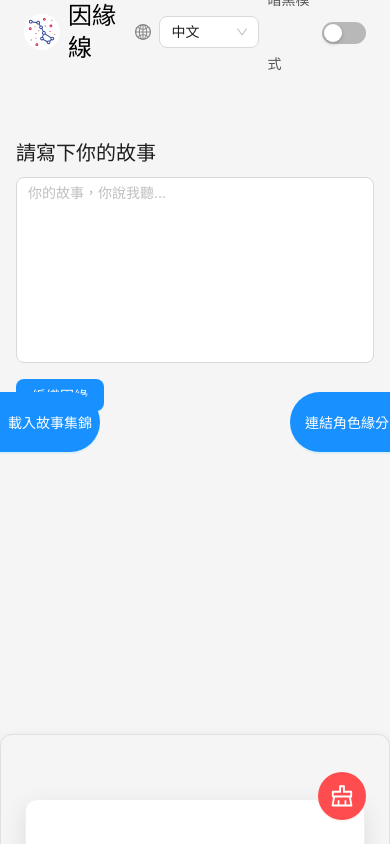
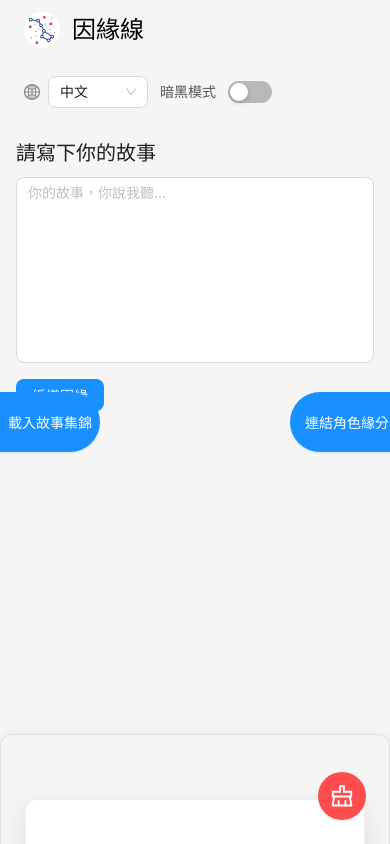
Before and after one commit to Howard-Hsiao/FateWeaver, a React (Vite) app: page / in a window 390 px wide. Shown: the top 844 px of the page. Built offline with nearby package versions, Linux system fonts and the light colour scheme.

Commit message:
Fix the issue where the language switcher and theme toggle appear too cramped on mobile displays.

```diff
--- a/src/App.jsx
+++ b/src/App.jsx
@@ -285,25 +285,45 @@ function App() {
         <Header
           style={{
             background: 'transparent',
+            paddingInline: 24,
+            paddingBlock: 12,
+          }}
+        >
+          <div
+            style={{
               display: 'flex',
+              flexDirection: 'row',
+              flexWrap: 'wrap',
               justifyContent: 'space-between',
               alignItems: 'center',
-            paddingInline: 24,
+              rowGap: 12,
             }}
           >
-          <Space style={{ alignItems: 'center' }}>
+            {/* 左邊：LOGO + Title */}
+            <div style={{ display: 'flex', alignItems: 'center', gap: 12 }}>
               <div style={iconCircleStyle}>
                 <img src={appIcon} alt="icon" style={{ width: 30, height: 30 }} />
               </div>
               <Title level={3} style={{ margin: 0, color: isDark ? '#fff' : '#000' }}>
                 {t('因緣線')}
               </Title>
-          </Space>
-          <Space>
+            </div>
+
+            {/* 右邊：語言 + 暗黑模式 */}
+            <div
+              style={{
+                display: 'flex',
+                alignItems: 'center',
+                gap: 12,
+                flexWrap: 'wrap',
+                justifyContent: 'flex-end',
+              }}
+            >
               <LanguageSwitcher />
               <span style={{ color: isDark ? '#aaa' : '#555' }}>{t('暗黑模式')}</span>
               <Switch checked={isDark} onChange={setIsDark} />
-          </Space>
+            </div>
+          </div>
         </Header>
 
         <Content
@@ -416,7 +436,7 @@ function App() {
                 type="primary"
                 danger
                 shape="circle"
-                icon={<ClearOutlined style={{ fontSize: 24 }}/>}
+                icon={<ClearOutlined style={{ fontSize: 24 }} />}
                 onClick={() => {
                   setGroups(DEFAULT_GROUPTS);
                   setSavedText(t('等待故事'));
```
Lines whose indentation alone changed are shown as unchanged.
